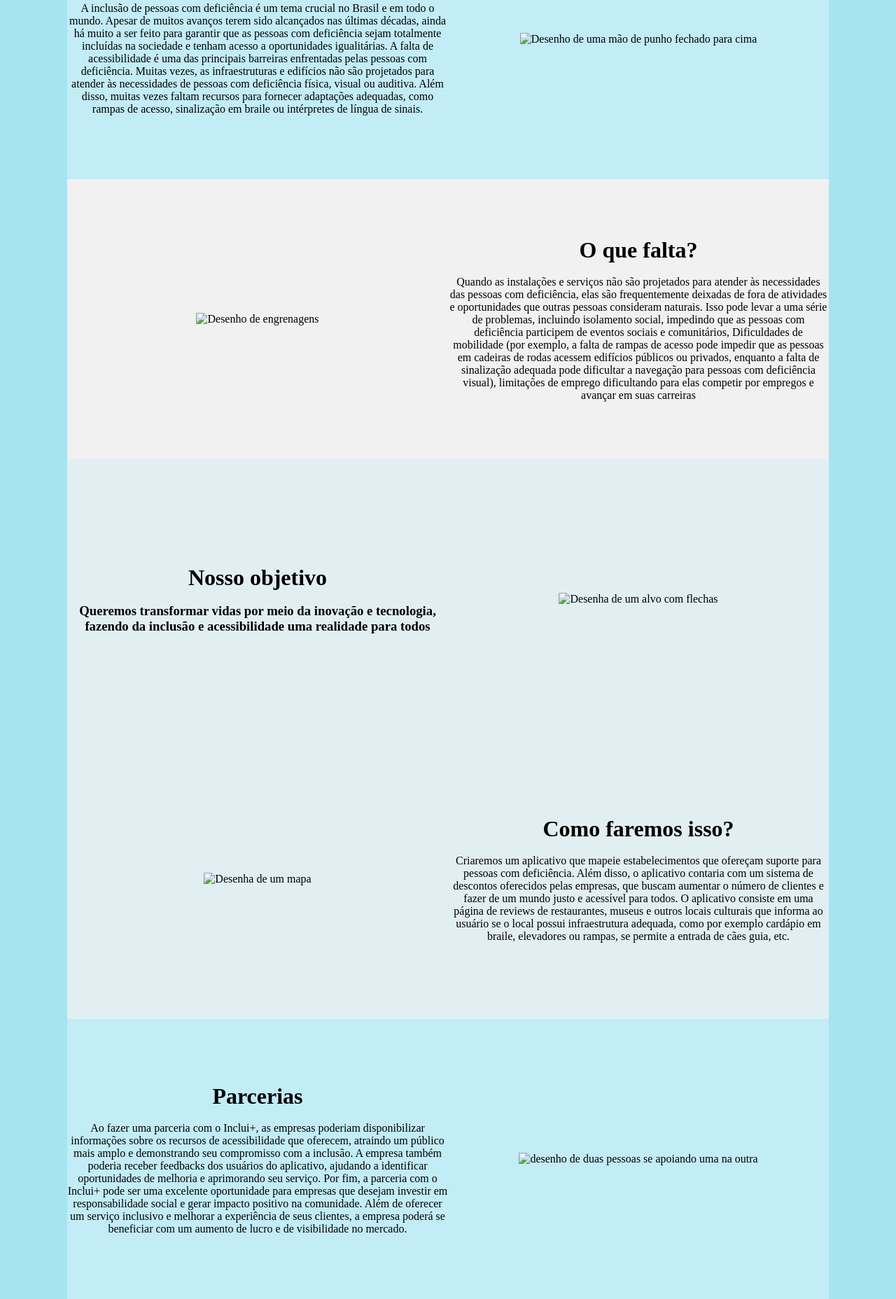
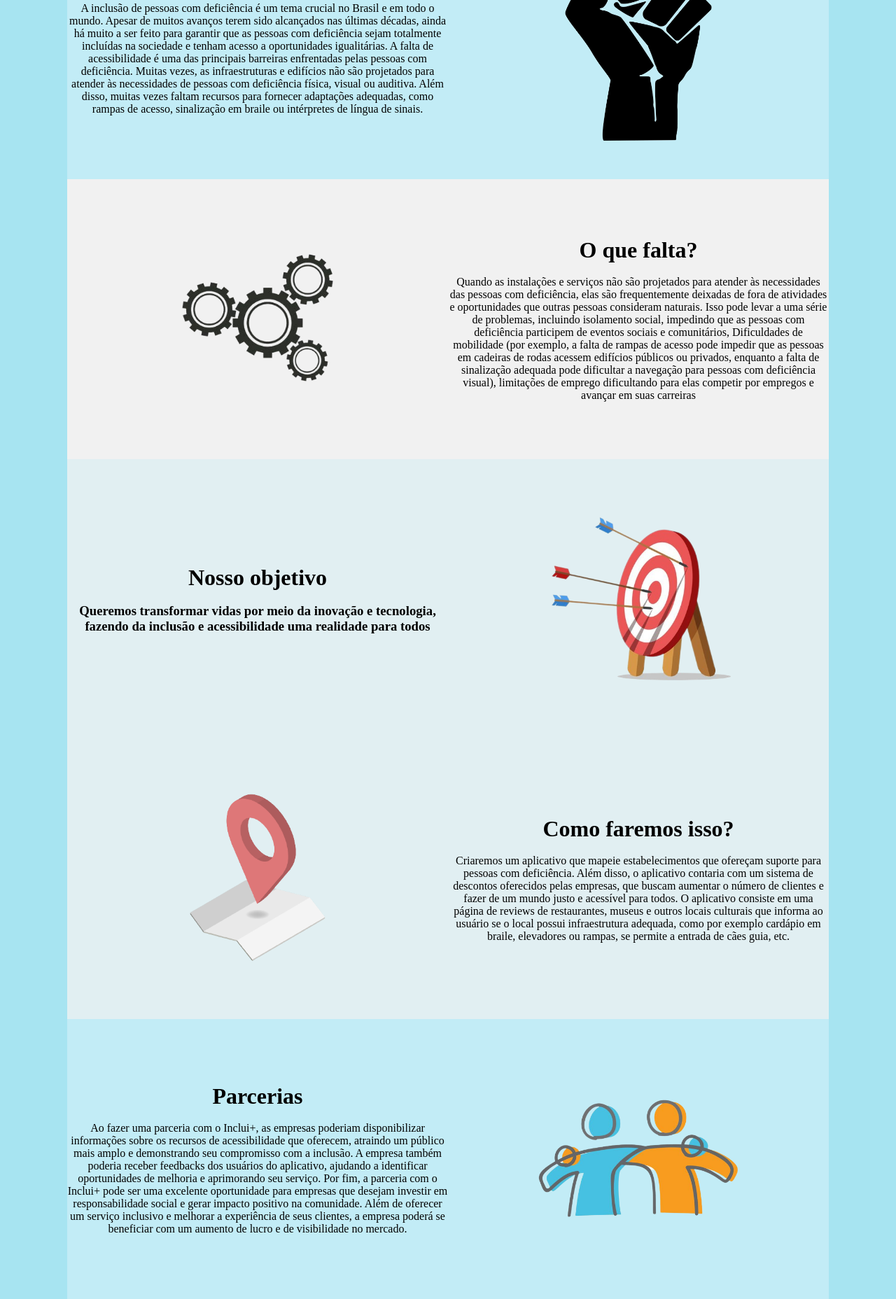
Before and after one commit to Gabriel-Machado-Belardino/FRONTEND-DESIGN-SPRINT01, a plain HTML site: page src/app/pages/pagina-principal.html in a window 1280 px wide. Shown: the part 544-2400 px from the top of the page at 70% size. Drawn offline with Linux system fonts and the light colour scheme; the site is published under a folder, as on GitHub Pages, so addresses that start at the root find nothing.

Commit message:
Ajust Call Images

```diff
--- a/src/app/pages/pagina-principal.html
+++ b/src/app/pages/pagina-principal.html
@@ -5,7 +5,7 @@
   <meta charset="UTF-8">
   <meta http-equiv="X-UA-Compatible" content="IE=edge">
   <meta name="viewport" content="width=device-width, initial-scale=1.0">
-  <link rel="icon" href="/src/imagens/logo-inclui-removebg-preview.png">
+  <link rel="icon" href="../../imagens/logo-inclui-removebg-preview.png">
   <title>Inclui+</title>
 </head>
 
@@ -30,7 +30,7 @@
 
       <tr style="background-color: #e1eff2;" id="QuemSomos">
         <!--PRIMEIRA LINHA-->
-        <td><img src="/src/imagens/logo-inclui+-removebg-preview.png" width="60%"
+        <td><img src="../../imagens/logo-inclui+-removebg-preview.png" width="60%"
             alt="Imagem da nossa logo escrito Inclui+"></td>
         <td class="text">
           <center>
@@ -63,14 +63,14 @@
             sinais.
           </p>
         </td>
-        <td><img src="/src/imagens/contraoquelutamos-removebg-preview.png" width="40%"
+        <td><img src="../../imagens/contraoquelutamos-removebg-preview.png" width="40%"
             alt="Desenho de uma mão de punho fechado para cima"></td>
       </tr>
 
       <!-- TERCEIRA LINHA -->
       <tr style="background-color: #f1f1f1;" id="OQueFalta">
         <td>
-          <img src="/src/imagens/oquefalta-removebg-preview.png" width="50%" alt="Desenho de engrenagens">
+          <img src="../../imagens/oquefalta-removebg-preview.png" width="50%" alt="Desenho de engrenagens">
         </td>
         <td class="text">
           <center>
@@ -103,14 +103,14 @@
             realidade para todos</h3>
         </td>
         <td>
-          <img src="/src/imagens/nossoobjetivo-removebg-preview.png" width="60%" alt="Desenha de um alvo com flechas">
+          <img src="../../imagens/nossoobjetivo-removebg-preview.png" width="60%" alt="Desenha de um alvo com flechas">
         </td>
       </tr>
 
       <!-- QUINTA LINHA -->
       <tr style="background-color: #e1eff2" id="ComoFaremosIsso">
         <td>
-          <img src="/src/imagens/mapa.png" width="60%" alt="Desenha de um mapa">
+          <img src="../../imagens/mapa.png" width="60%" alt="Desenha de um mapa">
         </td>
         <td class="text">
           <center>
@@ -148,7 +148,7 @@
           </p>
         </td>
         <td>
-          <img src="/src/imagens/parcerias-removebg-preview.png" width="60%"
+          <img src="../../imagens/parcerias-removebg-preview.png" width="60%"
             alt="desenho de duas pessoas se apoiando uma na outra">
         </td>
       </tr>
```
